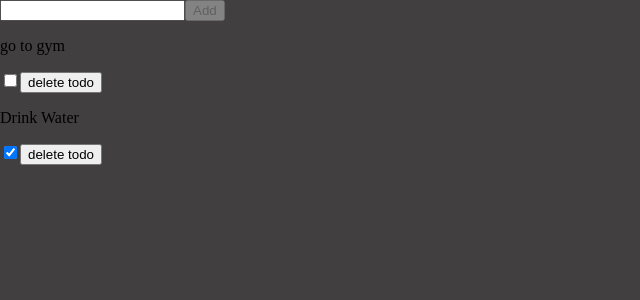
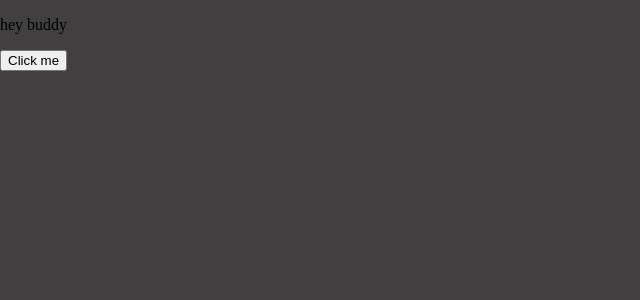
Before and after one commit to Gourav-Shintre/React-Js-, a React (Vite) app: page / in a window 1280 px wide. Shown: the top 300 px of the page, without its empty margins (0-640 px from the left). Built offline with nearby package versions, Linux system fonts and the light colour scheme.

Commit message:
Add UseRef component and update App to include it

```diff
--- a/src/App.jsx
+++ b/src/App.jsx
@@ -3,6 +3,7 @@ import StateExample from "./components/State_Handling/StateExample";
 import First from "./components/State_Handling/StateExample";
 import StateExample2 from "./components/State_Handling/StateExample2";
 import TodoForm from "./components/Todo_Using_State/TodoForm";
+import UseRef from "./components/useRef/useRef";
 
 function App() {
   return (
@@ -15,7 +16,10 @@ function App() {
       {/* <StateExample2 /> */}
 
       {/* Todo project  */}
-      <TodoForm />
+      {/* <TodoForm /> */}
+
+      {/* useref example */}
+      <UseRef />
     </>
   );
 }
--- /dev/null
+++ b/src/components/useRef/useRef.jsx
@@ -0,0 +1,20 @@
+import React, { useRef } from "react";
+
+const UseRef = () => {
+  const nameRef = useRef("");
+  console.log(nameRef.current);
+  const handleClick = () => {
+    nameRef.current.textContent = "Chnaged to use Ref";
+    nameRef.current.style.color="white"
+    nameRef.current.style.background ="blue"
+
+  }
+  return (
+    <div>
+      <p ref={nameRef}>hey buddy</p>
+      <button onClick={handleClick}>Click me</button>
+    </div>
+  );
+};
+
+export default UseRef;
```
